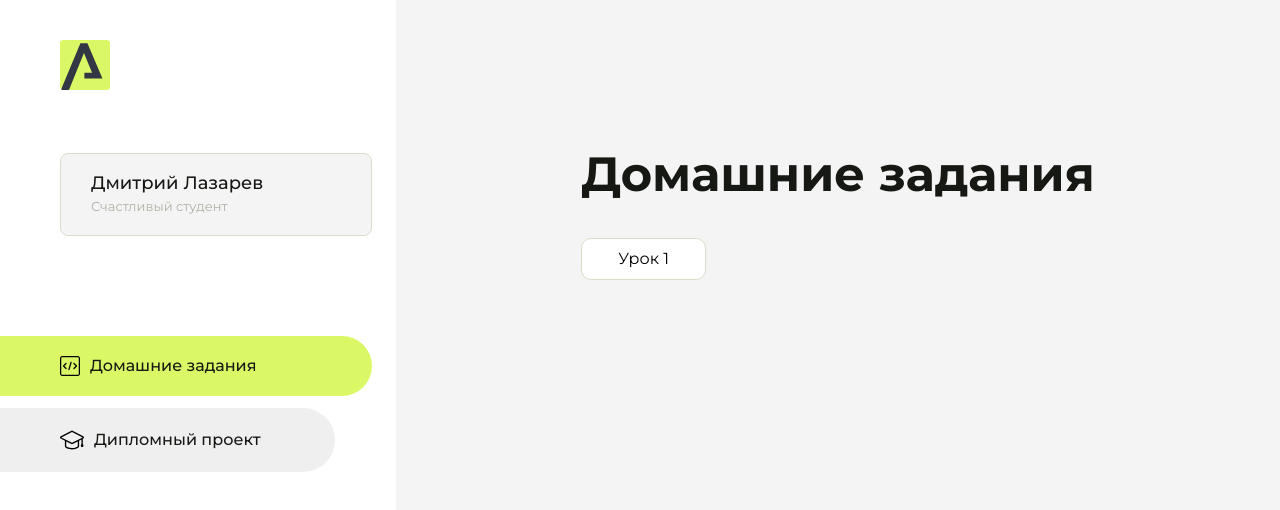
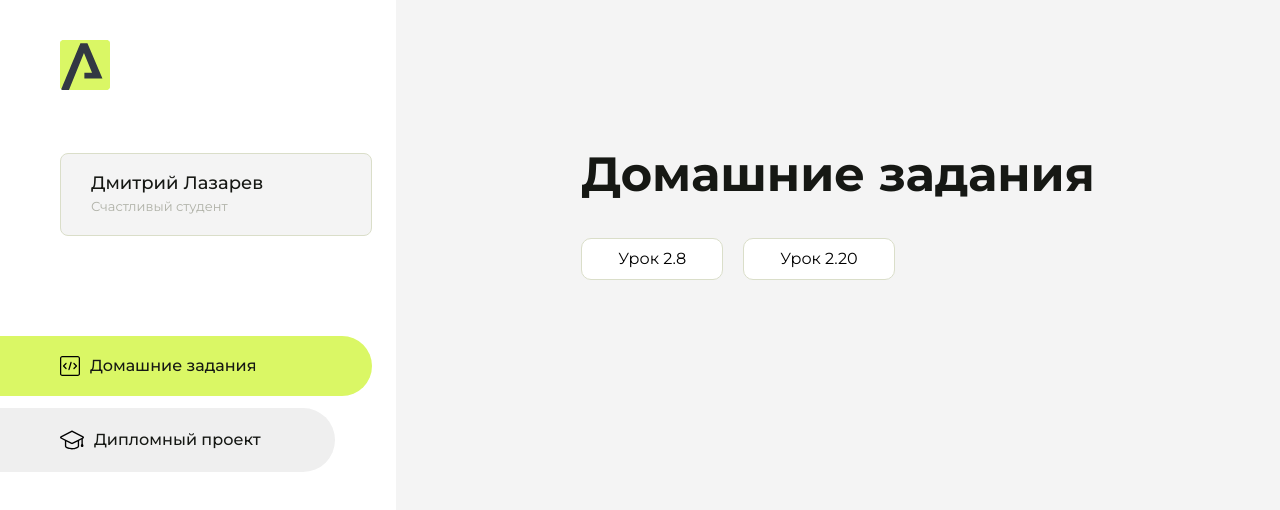
Before and after one commit to ZirikeN/homework, a plain HTML site: page index.html in a window 1280 px wide. Drawn offline with Linux system fonts and the light colour scheme.

Commit message:
Update index.html

```diff
--- a/index.html
+++ b/index.html
@@ -93,7 +93,11 @@
                 <div class="content__title">Домашние задания</div>
                 <ul class="content__list">
                     <li class="content__list-item">
-                        <a href="lesson1/index.html">Урок 1</a>
+                        <a href="lesson1/index.html">Урок 2.8</a>
+                    </li>
+
+                    <li class="content__list-item">
+                        <a href="2.20/index.html">Урок 2.20</a>
                     </li>
                 </ul>
             </div>
```
